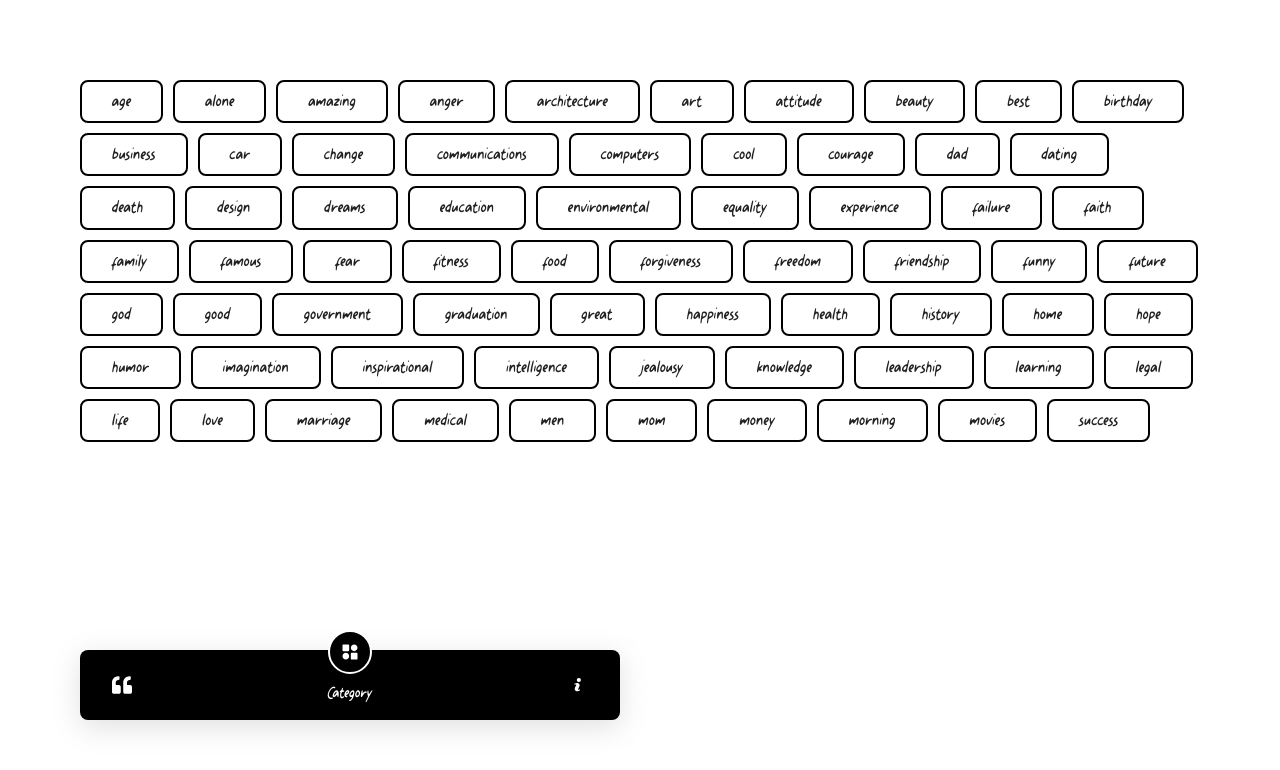
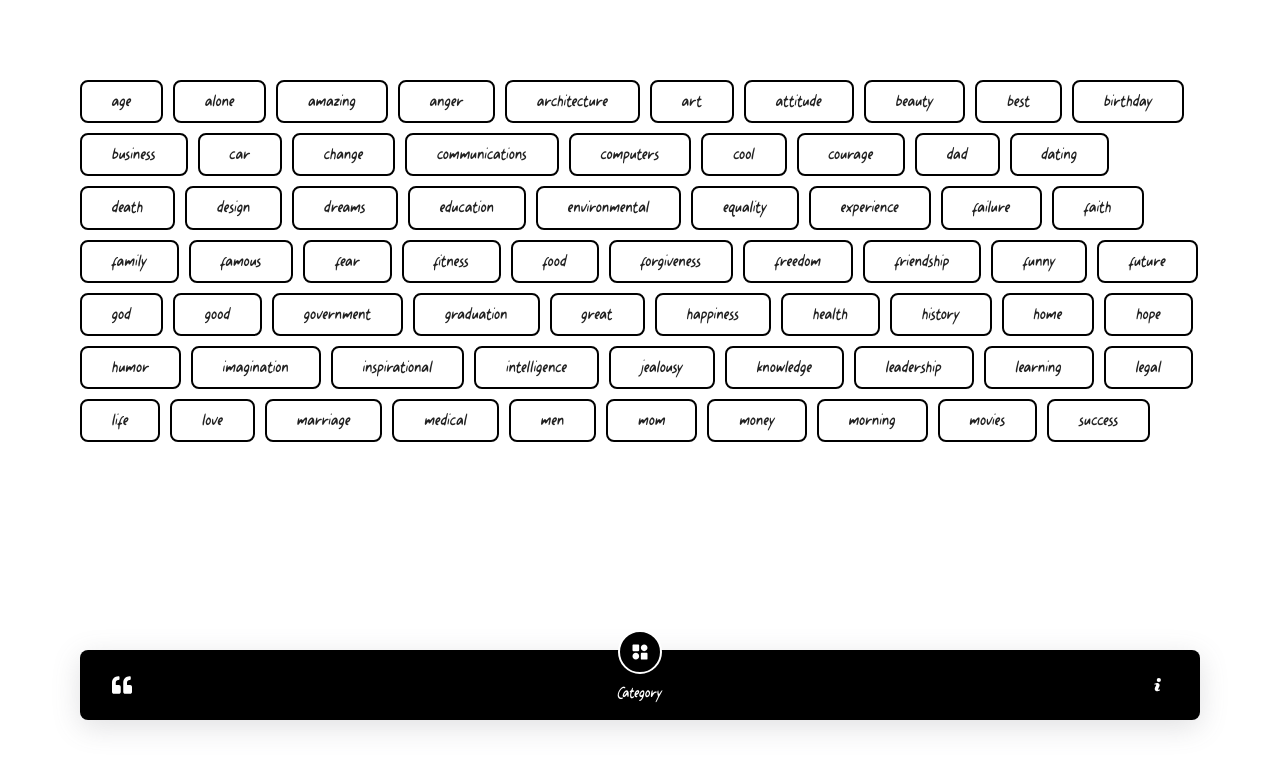
Before and after one commit to Bope142/awesome-quotes, a React (Create React App) app: page /category in a window 1280 px wide. Shown: the top 770 px of the page. Built offline with nearby package versions, Linux system fonts and the light colour scheme.

Commit message:
update style.scss

```diff
--- a/src/components/tabbar/style.scss
+++ b/src/components/tabbar/style.scss
@@ -10,8 +10,8 @@
   justify-content: space-between;
   height: 70px;
   padding: 0 20px;
-  width: 500px;
 }
+
 .active {
   & .items__icons {
     border-color: $neutral_2 !important;
@@ -22,6 +22,7 @@
     opacity: 1 !important;
   }
 }
+
 .tabbar__item {
   display: flex;
   flex-direction: column;
@@ -43,7 +44,6 @@
     & .icons-items-tabbar {
       height: 20px;
       width: 20px;
-      color: $neutral_2 !important;
       & * {
         fill: $neutral_2 !important;
       }
@@ -57,9 +57,3 @@
     opacity: 0;
   }
 }
-
-@media only screen and (max-width: 700px) {
-  .tabbar-menu {
-    width: auto;
-  }
-}
```
